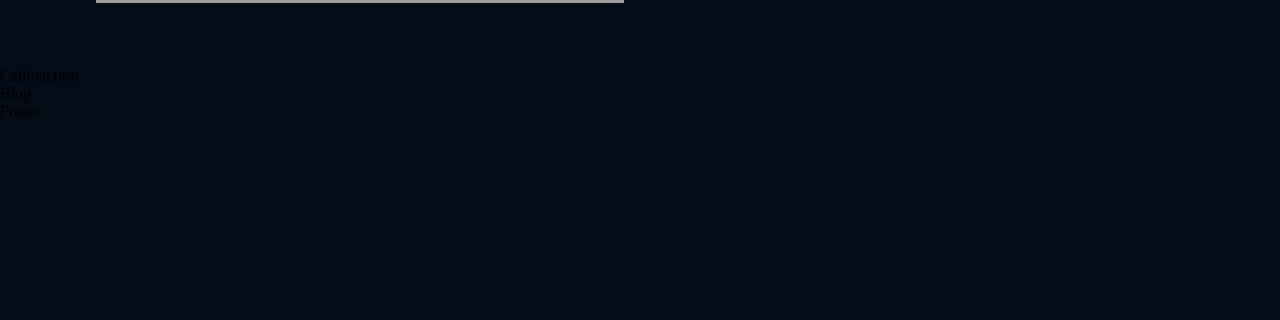
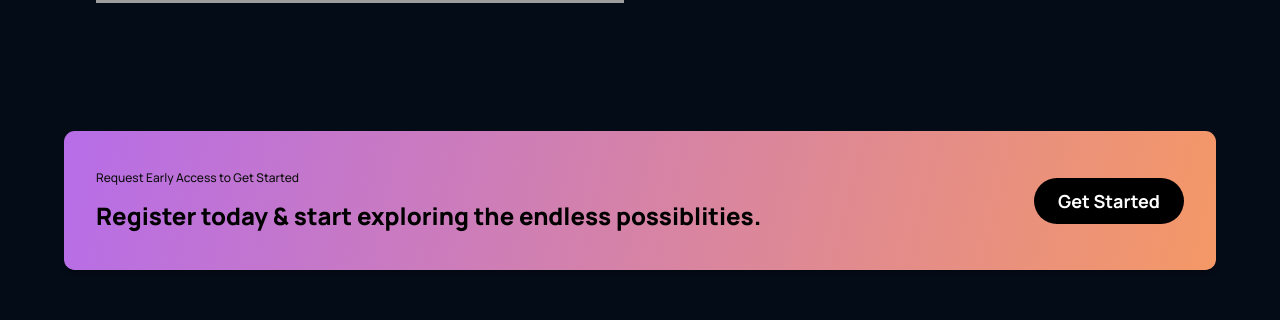
Before and after one commit to Nithya-sreenithi-M/nsn-gpt, a React (Create React App) app: page / in a window 1280 px wide. Shown: the part 2547-2867 px from the top of the page. Before the commit the page ends 2668 px from the top, so only its background shows below. Built offline with nearby package versions, Linux system fonts and the light colour scheme; grey boxes are pictures that could not be loaded.

Commit message:
CTA  section is completed

```diff
--- a/src/components/calltoaction/Calltoaction.jsx
+++ b/src/components/calltoaction/Calltoaction.jsx
@@ -4,11 +4,20 @@
 //give style to the component
 import './calltoaction.css'
 const Calltoaction = () =>{
-    return(<div>
-        Calltoaction
+    return(
+        <div className="gpt3__cta">
+        <div className="gpt3__cta-content">
+            <p> Request Early Access to Get Started</p>
+            <h3>Register today & start exploring the endless possiblities.</h3>
+        </div>
+        <div className="gpt3__cta-btn">
+            <button type="button"> Get Started</button>
+        </div>
 
 
-        </div>)
+
+        </div>
+    )
 }
 
 export default Calltoaction;
--- a/src/components/calltoaction/calltoaction.css
+++ b/src/components/calltoaction/calltoaction.css
@@ -0,0 +1,78 @@
+.gpt3__cta{
+    display: flex;
+     justify-content: space-between;
+     align-items: center;
+     padding: 2rem;
+     margin: 4rem;
+    box-shadow: 0px 4px 4px rgba(0, 0, 0, 0.25);
+    border-radius: 10.7236px;
+    background: var(--gradient-bar);
+}
+
+
+.gpt3__cta-btn{
+    display: flex;
+    justify-content: center;
+    align-items: center;
+    margin-left: 2rem;
+}
+.gpt3__cta-content p
+{
+
+font-family: var(--font-family) ;
+font-weight: 500;
+font-size: 12px;
+line-height: 30px;
+color: #0E0E0E;
+}
+.gpt3__cta-content h3
+{
+
+font-family:  var(--font-family) ;
+font-style: normal;
+font-weight: 800;
+font-size: 24px;
+line-height: 45px;
+color: #000000;
+}
+.gpt3__cta-btn button
+{
+    background: #000000;
+    border-radius: 40px;
+    color: white;
+    font-family:  var(--font-family) ;
+font-style: normal;
+font-weight: 700;
+font-size: 18px;
+line-height: 30px;
+padding: 0.5rem 1rem;
+
+border: none;
+outline: none;
+cursor: pointer;
+min-width: 150px;
+}
+
+@media screen and (max-width: 650px) {
+    .gpt3__cta{
+        flex-direction: column;
+    }
+    .gpt3__cta-btn{
+        margin: 2rem 0 0;
+    }
+}
+
+@media screen and (max-width: 550px) {
+
+    .gpt3__cta{
+        margin: 4rem 2rem; /*top/bot lef/rig*/
+    }
+    .gpt3__cta-content h3{
+        font-size: 18px;
+        line-height: 32px;
+    }
+    .gpt3__cta-btn botton{
+        font-size: 14px;
+        line-height: 28px;
+    }
+}
```
